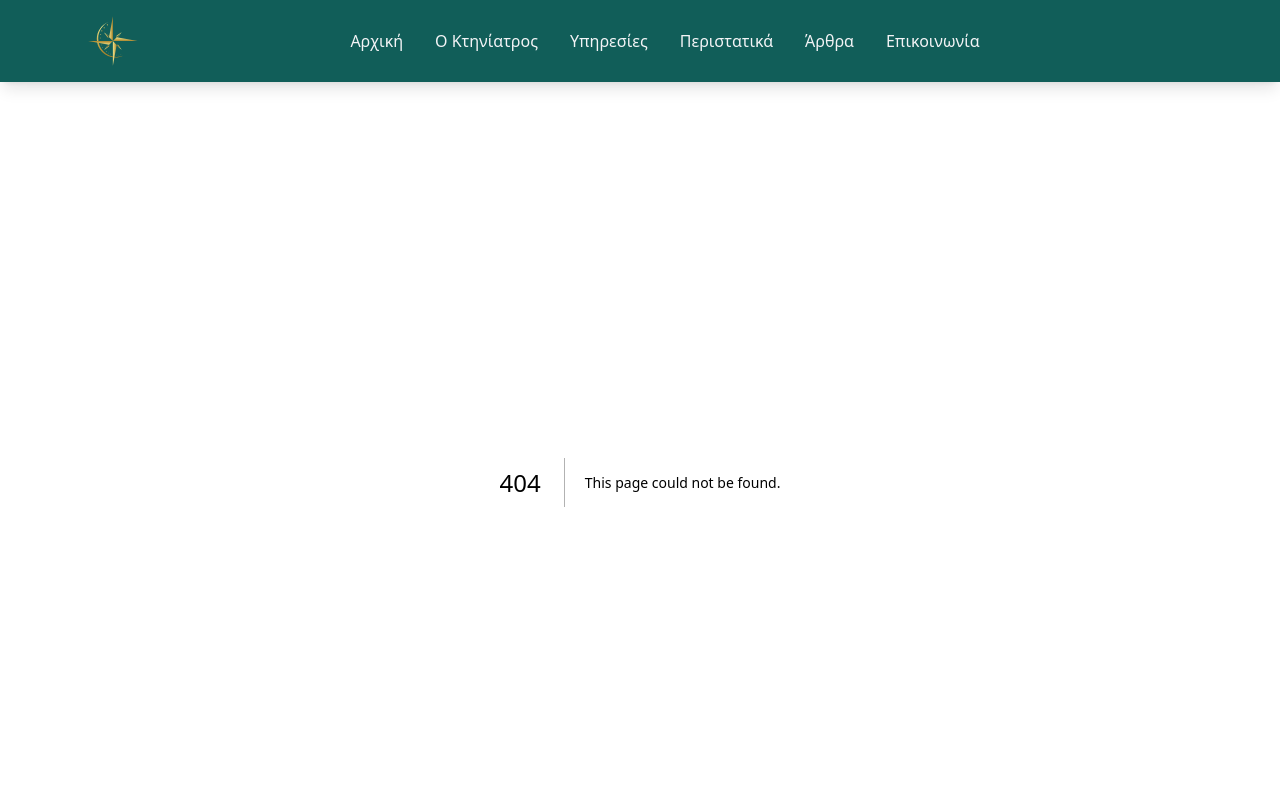
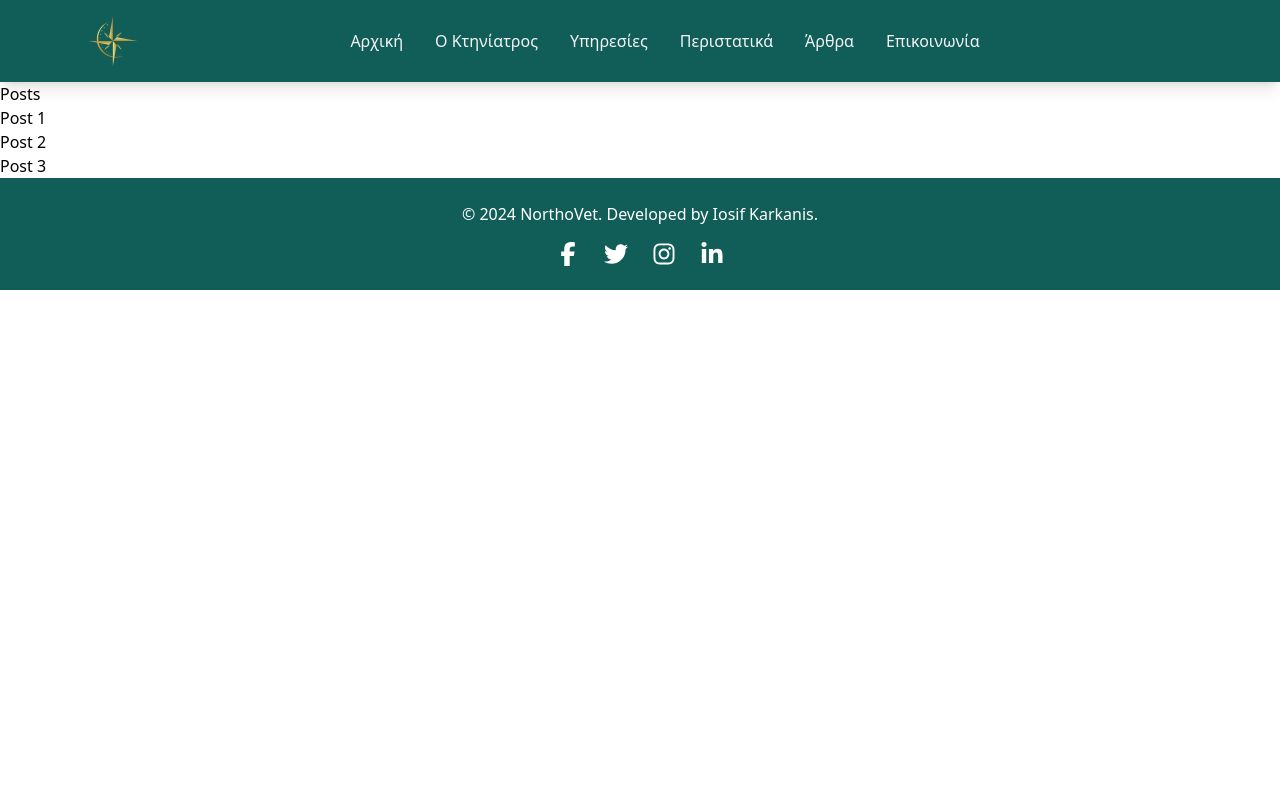
Before and after one commit to joskark/northovet-nextjs, a Next.js app: page /blog in a window 1280 px wide. Before the commit this address had no page. Shown: the top 800 px of the page. Built offline with nearby package versions, Linux system fonts and the light colour scheme.

Commit message:
Add simple blogs logic

```diff
--- /dev/null
+++ b/app/blog/[slug]/page.tsx
@@ -0,0 +1,17 @@
+import { posts } from "../data";
+export default function Post({ params }: { params: { slug: string } }) {
+  // Find the post based on the slug
+  const post = posts.find((p) => p.slug === params.slug);
+
+  // If the post is not found, you can handle it gracefully
+  if (!post) {
+    return <div>Post not found</div>;
+  }
+
+  return (
+    <div>
+      <h1>{post.title}</h1>
+      <p>{post.content}</p>
+    </div>
+  );
+}
--- /dev/null
+++ b/app/blog/data.ts
@@ -0,0 +1,17 @@
+export const posts = [
+  {
+    slug: "post-1",
+    title: "Post 1",
+    content: "This is the content for Post 1.",
+  },
+  {
+    slug: "post-2",
+    title: "Post 2",
+    content: "This is the content for Post 2.",
+  },
+  {
+    slug: "post-3",
+    title: "Post 3",
+    content: "This is the content for Post 3.",
+  },
+];
--- /dev/null
+++ b/app/blog/page.tsx
@@ -0,0 +1,22 @@
+import Link from "next/link";
+
+const posts = [
+  { slug: "post-1", title: "Post 1" },
+  { slug: "post-2", title: "Post 2" },
+  { slug: "post-3", title: "Post 3" },
+];
+
+export default function PostsList() {
+  return (
+    <div>
+      <h1>Posts</h1>
+      <ul>
+        {posts.map((post) => (
+          <li key={post.slug}>
+            <Link href={`/blog/${post.slug}`}>{post.title}</Link>
+          </li>
+        ))}
+      </ul>
+    </div>
+  );
+}
```
